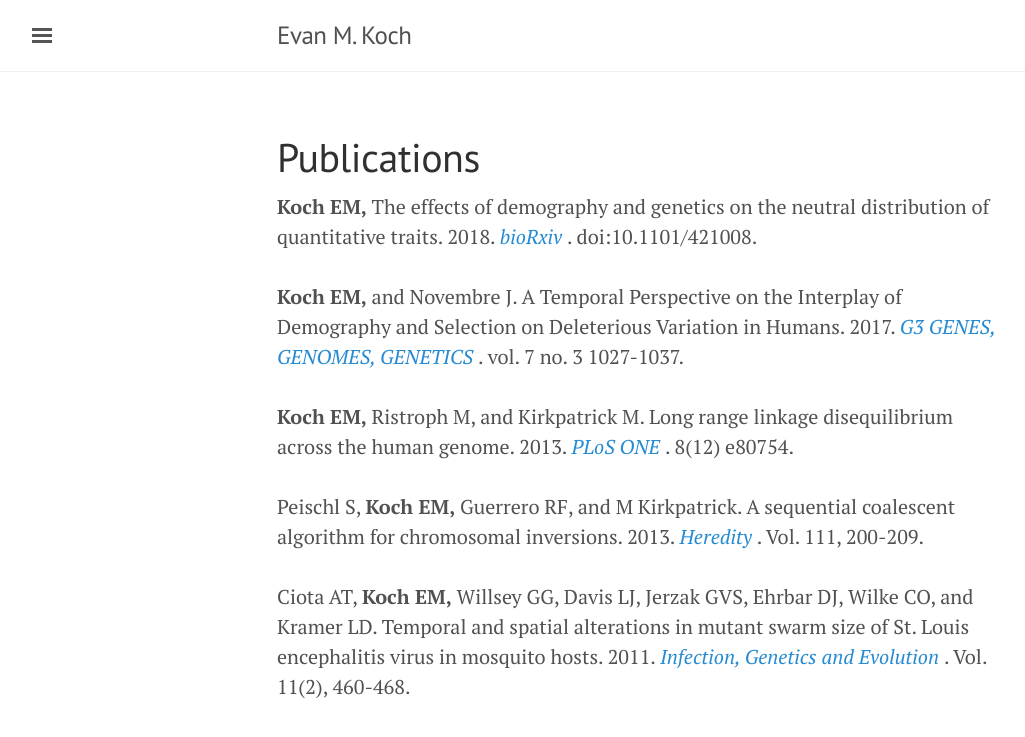
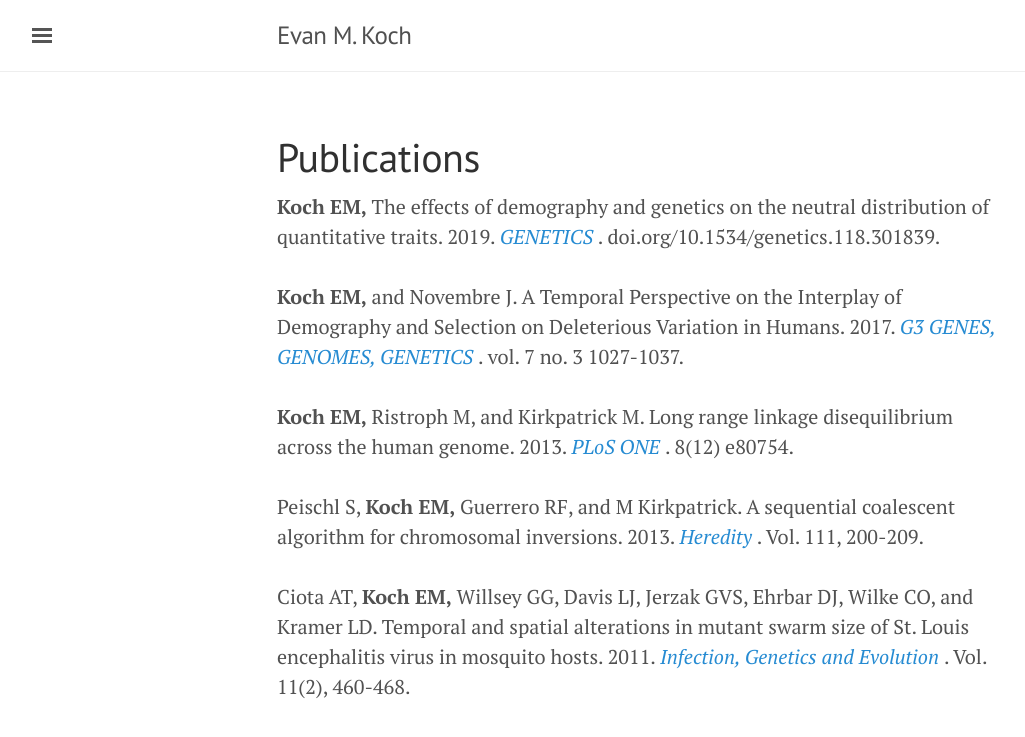
Before and after one commit to emkoch/emkoch.github.io, a Jekyll site: the page built from publications.html, in a window 1280 px wide. Shown: the top 737 px of the page, without its empty margins (3-1028 px from the left). Built offline with Jekyll 4.4.1, drawn with Linux system fonts in a browser that asks for light colours.

Commit message:
Update publications.yml

```diff
--- a/_data/publications.yml
+++ b/_data/publications.yml
@@ -28,7 +28,7 @@
 
 - title: The effects of demography and genetics on the neutral distribution of quantitative traits
   authors: [Koch EM]
-  year: 2018
-  journal: bioRxiv
-  volume: doi:10.1101/421008
-  url: https://www.biorxiv.org/content/early/2018/09/18/421008
+  year: 2019
+  journal: GENETICS
+  volume: doi.org/10.1534/genetics.118.301839
+  url: http://www.genetics.org/content/early/2019/02/19/genetics.118.301839
```
